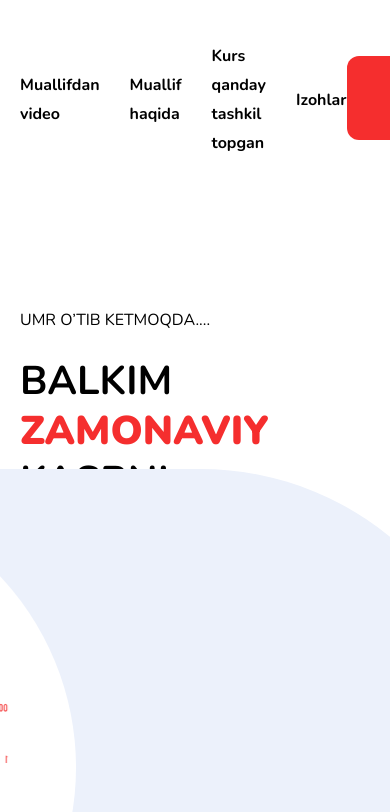
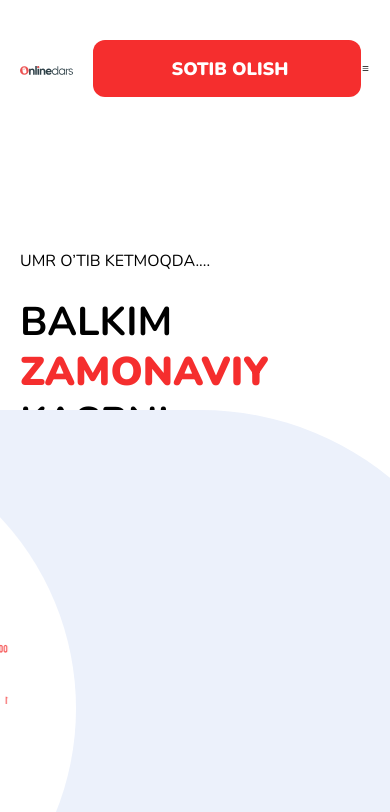
Before and after one commit to akramjonnuriddinov/online-dars, a Vue app: page / in a window 390 px wide. Shown: the top 812 px of the page. Built offline with nearby package versions, Linux system fonts and the light colour scheme.

Commit message:
Add TheHeader media queries

```diff
--- a/src/assets/styles/main.css
+++ b/src/assets/styles/main.css
@@ -126,11 +126,24 @@ ul {
 .base-title-red {
   color: var(--text-red);
 }
+
+.none {
+  display: none;
+}
+
+.flex {
+  display: flex;
+}
+
+.overflow-hidden {
+  overflow: hidden;
+}
 /* /BASE STYLES */
 
 /* HEADER */
 .header {
   margin-bottom: 40px;
+  position: relative;
 }
 
 .header__container {
@@ -141,12 +154,17 @@ ul {
   justify-content: space-between;
 }
 
+.header__logo {
+  margin-right: 20px;
+}
+
 .header__list {
   list-style: none;
   display: flex;
   align-items: center;
   margin: 0;
   padding: 0;
+  margin-right: 20px;
 }
 
 .header__list-item:not(:last-child) {
@@ -160,10 +178,38 @@ ul {
   line-height: 21.82px;
   font-weight: 700;
   transition: opacity 0.3s ease;
+  white-space: nowrap;
 }
 
 .header__list-link:hover {
   opacity: 0.8;
+}
+
+.header__tablet-btn {
+  display: none;
+}
+
+.open-menu {
+  background-color: transparent;
+  border: none;
+  padding: 0;
+  display: none;
+  cursor: pointer;
+}
+
+.header__nav {
+  display: none;
+}
+
+.header__nav--open {
+  display: flex;
+  margin-left: 20px;
+}
+
+.close-menu {
+  position: absolute;
+  top: 14px;
+  right: 15px;
 }
 /* /HEADER */
 
@@ -1175,3 +1221,44 @@ ul {
   margin-right: 8px;
 }
 /* /FOOTER */
+
+/* **** MEDIA QUERIES **** */
+@media (max-width: 1200px) {
+  .logo {
+    width: 180px;
+  }
+}
+
+@media (max-width: 1100px) {
+  .header__nav {
+    position: absolute;
+    z-index: 1000;
+    top: 20px;
+    right: 0;
+    flex-direction: column;
+    align-items: flex-start;
+    background-color: var(--text-white);
+    padding: 24px 56px 30px 24px;
+    border-radius: 10px 0 0 10px;
+  }
+
+  .header__list {
+    flex-direction: column;
+    align-items: flex-start;
+    margin-bottom: 26px;
+  }
+
+  .header__list-item:not(:last-child) {
+    margin-bottom: 30px;
+    margin-right: 0;
+  }
+
+  .header__tablet-btn {
+    display: block;
+  }
+
+  .open-menu {
+    display: flex;
+  }
+}
+/* **** /MEDIA QUERIES **** */
--- a/src/components/BaseButton.vue
+++ b/src/components/BaseButton.vue
@@ -43,6 +43,7 @@ defineProps({
 
 <style scoped>
 .base-button {
+  white-space: nowrap;
   font-weight: 900;
   color: white;
   background-color: var(--text-red);
--- a/src/components/TheHeader.vue
+++ b/src/components/TheHeader.vue
@@ -1,6 +1,7 @@
 <script setup lang="ts">
 import TheLogo from '@/components/TheLogo.vue'
 import BaseButton from '@/components/BaseButton.vue'
+import { ref, onUpdated } from 'vue'
 
 const links = [
   {
@@ -20,20 +21,62 @@ const links = [
     path: 'comments'
   }
 ]
+const isOpen = ref(false)
+
+const toggleMenu = () => {
+  isOpen.value = !isOpen.value
+}
+
+onUpdated(() => {
+  if (isOpen.value) {
+    document.body.classList.add('overflow-hidden')
+  }
+})
 </script>
 
 <template>
   <header class="header">
     <div class="container header__container">
-      <router-link to="/">
+      <router-link class="header__logo" to="/">
         <the-logo />
       </router-link>
-      <ul class="header__list">
-        <li v-for="link in links" :key="link.path" class="header__list-item">
-          <router-link :to="link.path" class="header__list-link">{{ link.name }}</router-link>
-        </li>
-      </ul>
+      <nav class="header__nav" :class="{ 'header__nav--open': isOpen }">
+        <button @click="toggleMenu" class="open-menu close-menu">
+          <img src="@/assets/images/close.svg" alt="" />
+        </button>
+        <ul class="header__list">
+          <li v-for="link in links" :key="link.path" class="header__list-item">
+            <router-link :to="link.path" class="header__list-link">{{ link.name }}</router-link>
+          </li>
+        </ul>
+        <base-button class="header__tablet-btn" />
+      </nav>
       <base-button />
+      <button @click="toggleMenu" class="open-menu">
+        <img src="@/assets/images/menu.svg" alt="" />
+      </button>
     </div>
+    <div
+      @click="toggleMenu"
+      class="header__transparent-bg"
+      :class="{ 'header__transparent-bg--open': isOpen }"
+    ></div>
   </header>
 </template>
+
+<style scoped>
+.header__transparent-bg {
+  position: fixed;
+  background-color: #00000080;
+  top: 0;
+  bottom: 0;
+  left: 0;
+  right: 0;
+  z-index: 9;
+  display: none;
+}
+
+.header__transparent-bg--open {
+  display: flex;
+}
+</style>
--- a/src/components/TheLogo.vue
+++ b/src/components/TheLogo.vue
@@ -1,3 +1,3 @@
 <template>
-  <img src="@/assets/images/logo.svg" alt="logo" />
+  <img class="logo" src="@/assets/images/logo.svg" alt="logo" />
 </template>
```
Also changed, not shown: src/assets/images/close.svg (added), src/assets/images/menu.svg (added).
